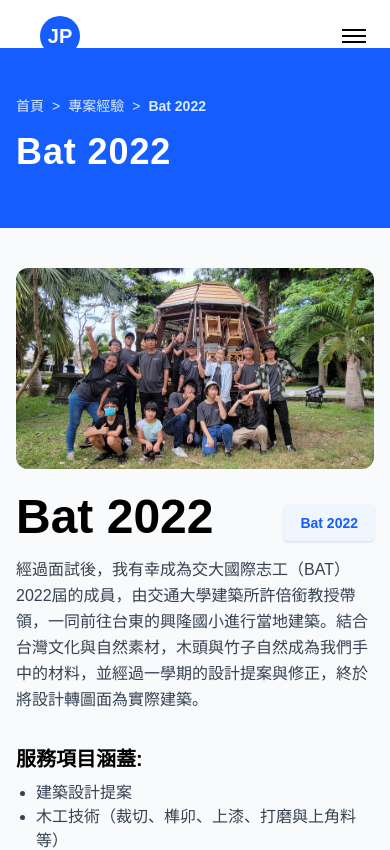
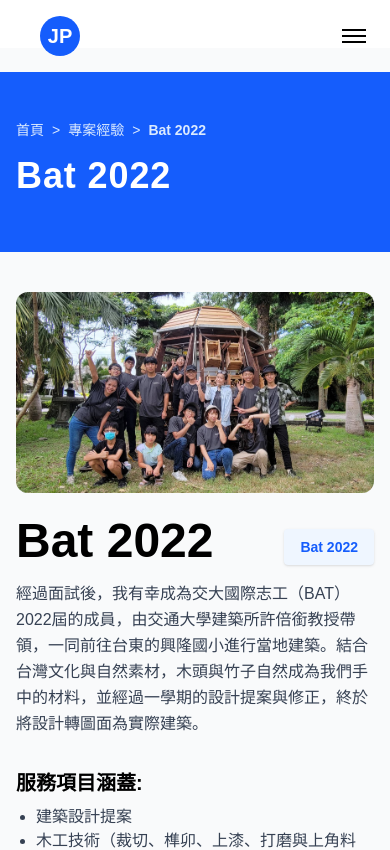
Before and after one commit to David-webspace/DavidOnline, a Next.js app: page /projects/bat2022 in a window 390 px wide. Shown: the top 850 px of the page. Built offline with nearby package versions, Linux system fonts and the light colour scheme.

Commit message:
Version Update 3.10 top banner layout update

```diff
--- a/app/components/EventDetail.tsx
+++ b/app/components/EventDetail.tsx
@@ -26,7 +26,7 @@ const EventDetail: React.FC<ProjectDetailProps> = ({ title, banner, category, ur
       <NavigationBar />
 
       {/* Top Banner */}
-      <section className="bg-blue-600 text-white py-12 px-4">
+      <section className="bg-blue-600 text-white py-12 md:mt-0 mt-6 px-4 z-10">
         <div className="max-w-6xl mx-auto">
           <nav className="mb-4 text-sm text-blue-100">
             <Link href="/" className="hover:underline">首頁</Link>
@@ -41,13 +41,13 @@ const EventDetail: React.FC<ProjectDetailProps> = ({ title, banner, category, ur
 
       <div className="max-w-6xl mx-auto py-10 px-4">
         {/* Image Banner */}
-        <div className="mb-6 w-full h-[600px] flex justify-center items-center overflow-hidden rounded-xl">
+        <div className="mb-6 w-full md:h-[600px] flex justify-center items-center overflow-hidden rounded-xl">
           <Image
             src={banner}
             alt={title}
             width={800}
             height={400}
-            className="w-full object-cover mb-4"
+            className="rounded-xl w-full object-cover mb-4"
           />
         </div>
 
--- a/app/components/ProjectDetail.tsx
+++ b/app/components/ProjectDetail.tsx
@@ -26,7 +26,7 @@ const ProjectDetail: React.FC<ProjectDetailProps> = ({ title, banner, category,
       <NavigationBar />
 
       {/* Top Banner */}
-      <section className="bg-blue-600 text-white py-12 px-4">
+      <section className="bg-blue-600 text-white py-12 md:mt-0 mt-6 px-4 z-10">
         <div className="max-w-6xl mx-auto">
           <nav className="mb-4 text-sm text-blue-100">
             <Link href="/" className="hover:underline">首頁</Link>
```
